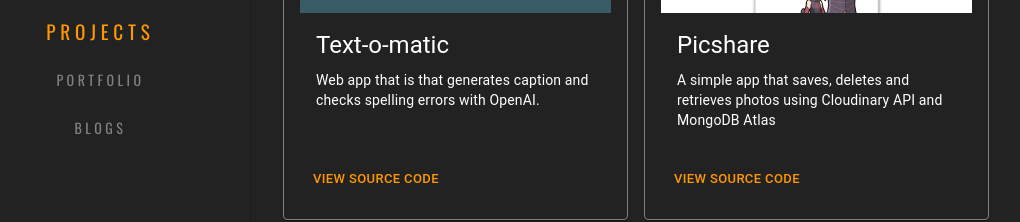
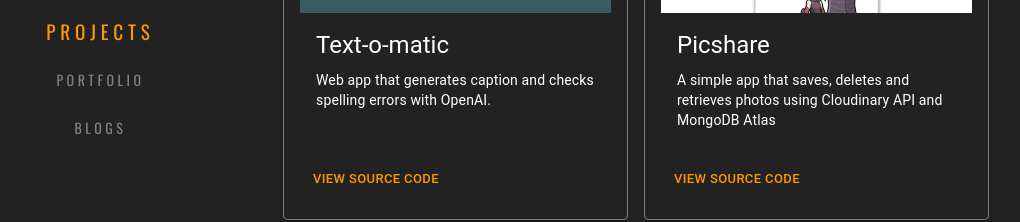
Before and after one commit to NadzTiwing/nadia-tiwing, a React (Create React App) app: page / in a window 1280 px wide. Both pictures are taken after a click on the tab "PROJECTS". Shown: the part 346-568 px from the top of the page, without its empty margins (49-1069 px from the left). Built offline with nearby package versions, Linux system fonts and the light colour scheme.

Commit message:
correct grammar

```diff
--- a/src/main/content/projects.tsx
+++ b/src/main/content/projects.tsx
@@ -19,7 +19,7 @@
             imgUrl: './img/text-o-matic.png',
             siteUrl: 'https://github.com/NadzTiwing/text-o-matic',
             title: 'Text-o-matic',
-            content: 'Web app that is that generates caption and checks spelling errors with OpenAI.',
+            content: 'Web app that generates caption and checks spelling errors with OpenAI.',
             ongoing: false
         },
         {
```
